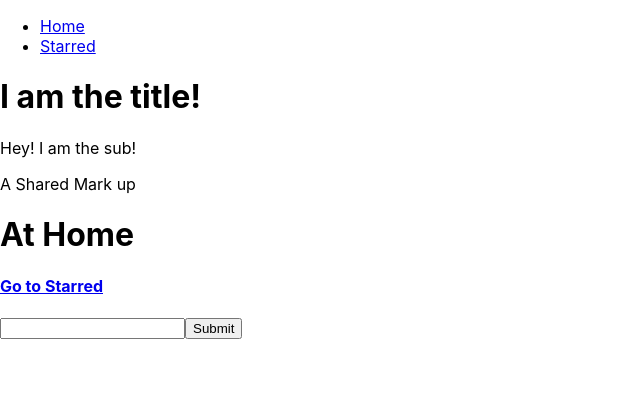
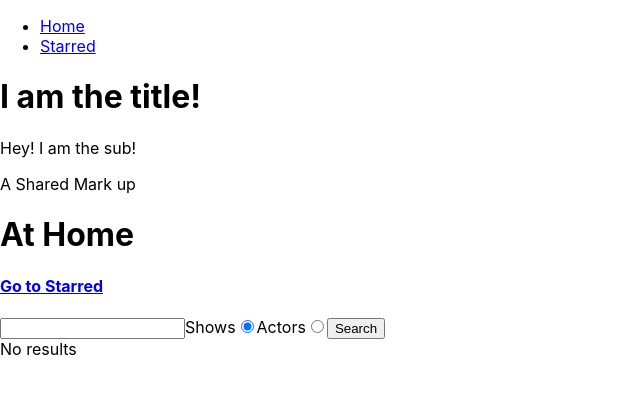
Before and after one commit to 2MO5/boxOfficeApp, a React (Create React App) app: page / in a window 1280 px wide. Shown: the top 394 px of the page, without its empty margins (0-640 px from the left). Built offline with nearby package versions, Linux system fonts and the light colour scheme.

Commit message:
added search for actors

```diff
--- a/src/api/tvmaze.js
+++ b/src/api/tvmaze.js
@@ -14,3 +14,4 @@ export const apiGet = async queryString => {
 //    return apiGet(`/search/shows?q=${query}`);
 // };
 export const searchForShows = query => apiGet(`/search/shows?q=${query}`); //<== These are called reusuable functions!
+export const searchForPeople = query => apiGet(`/search/people?q=${query}`);
--- a/src/pages/Home.jsx
+++ b/src/pages/Home.jsx
@@ -1,18 +1,28 @@
 import React, { useState } from 'react';
 import { Link } from 'react-router-dom';
-import { searchForShows } from '../api/tvmaze';
+import { searchForPeople, searchForShows } from '../api/tvmaze';
 
 function Home() {
   const [searchString, setSearchString] = useState('');
   const [apiData, setApiData] = useState([]);
   const [apiDataError, setApiDataError] = useState(null);
+  const [searchOptions, setSearchOptions] = useState('shows');
+
   console.log(searchString);
+  console.log('@23: ', searchOptions);
+
   console.log('error at API: ', apiDataError);
 
   const onSearchInputChange = e => {
     // console.log('event: ', e);
     // console.log('targeted value: ', e.target.value);
     setSearchString(e.target.value); //setting the input value here
+  };
+
+  const onRadioChange = e => {
+    console.log('@21: ', e.target.value);
+    setSearchOptions(e.target.value);
+    // console.log('@23: ', searchOptions);
   };
 
   const formSubmit = async e => {
@@ -33,9 +43,17 @@ function Home() {
 
     try {
       setApiDataError(null);
-      const result = await searchForShows(searchString);
-      setApiData(result);
-      console.log(result);
+
+      if (searchOptions === 'shows') {
+        const result = await searchForShows(searchString);
+        setApiData(result);
+        console.log('result @50: ', result);
+      } else {
+        const result = await searchForPeople(searchString);
+        setApiData(result);
+        console.log('result @50: ', result);
+      }
+
       console.log('api: ', apiData);
     } catch (error) {
       setApiDataError(error);
@@ -47,12 +65,18 @@ function Home() {
     if (apiDataError) {
       return <div>This happened: {apiDataError.message}! </div>;
     }
-
+    if (apiData?.length === 0) {
+      return <div>No results</div>;
+    }
+    //got actors? show the actors! Else throw out the shows
     if (apiData) {
+      // console.log('apiData[0]: ', apiData[0]);
       //returns do two things: cancelling off and giving it out the result
-      return apiData.map(data => (
-        <div key={data.show.id}>{data.show.name} </div>
-      ));
+      return apiData[0].show
+        ? apiData.map(data => <div key={data.show.id}>{data.show.name} </div>)
+        : apiData.map(data => (
+            <div key={data.person.id}>{data.person.name} </div>
+          ));
     }
 
     return null;
@@ -70,7 +94,28 @@ function Home() {
           value={searchString}
           onChange={onSearchInputChange}
         />
-        <button type="submit">Submit</button>
+
+        <label htmlFor="">
+          Shows
+          <input
+            type="radio"
+            name="search-option"
+            checked={searchOptions === 'shows'}
+            value="shows"
+            onChange={onRadioChange}
+          />
+        </label>
+        <label htmlFor="">
+          Actors
+          <input
+            type="radio"
+            name="search-option"
+            checked={searchOptions === 'actors'}
+            value="actors"
+            onChange={onRadioChange}
+          />
+        </label>
+        <button type="submit">Search</button>
       </form>
       <div>{renderApiData()}</div>
     </div>
```
